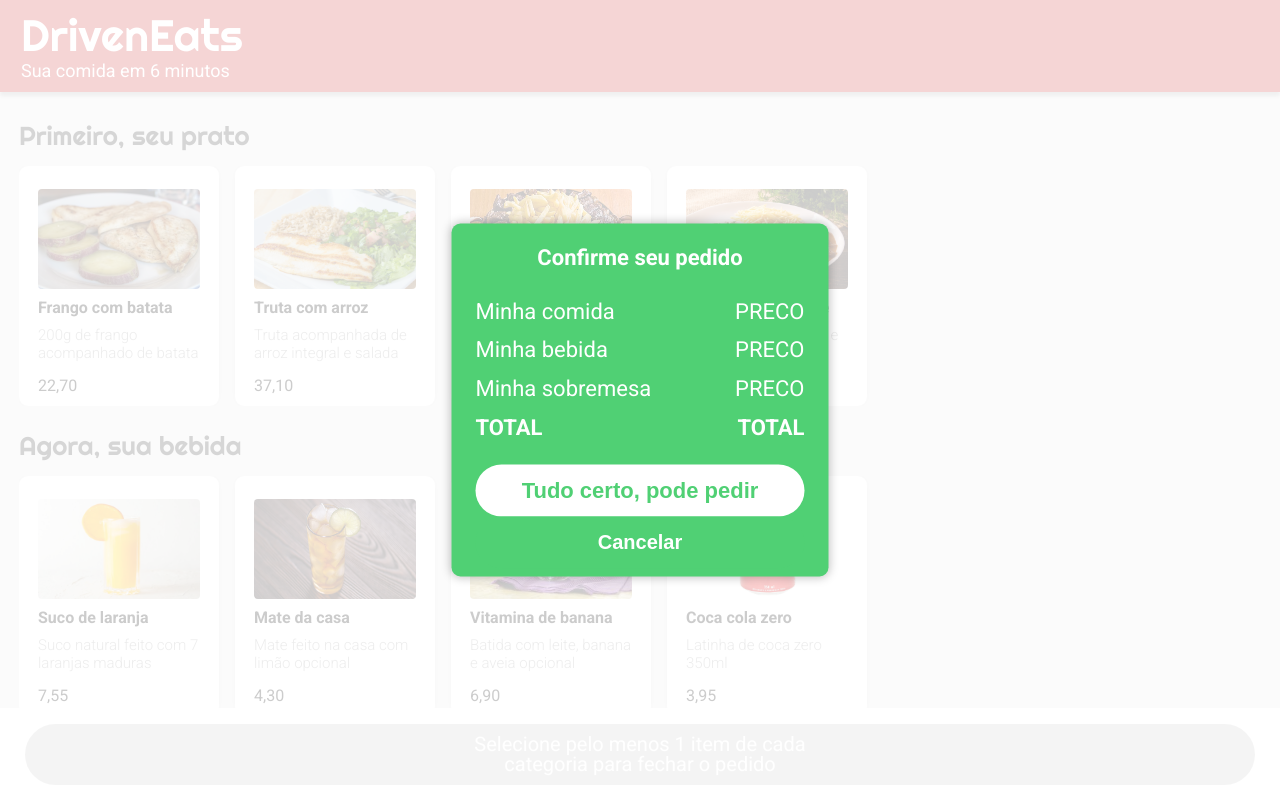
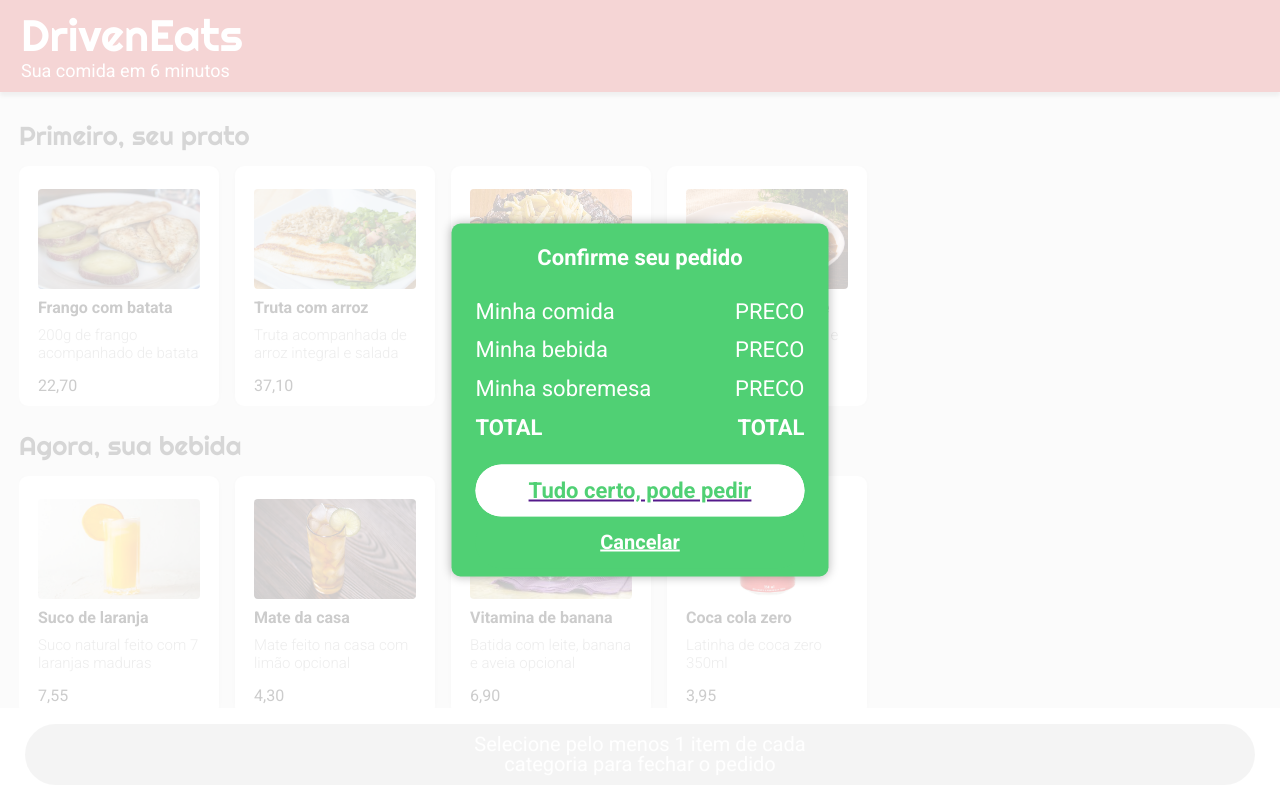
Before and after one commit to PMafra/driveneats_react, a React (Create React App) app: page /confirmation-page in a window 1280 px wide. Shown: the top 800 px of the page. Built offline with nearby package versions, Linux system fonts and the light colour scheme.

Commit message:
Confirm button link now disabled for default; when enabled and clicked - redirect user to /ConfirmationPage; Cancel Button link now working; obs.: ConfirmationPage still not displaying user choices

```diff
--- a/src/App.js
+++ b/src/App.js
@@ -2,7 +2,13 @@ import React from "react";
 import TopBar from "./Components/TopBar";
 import Container from "./Components/Container";
 import BottomBar from "./Components/BottomBar";
+import ConfirmationPage from "./Components/ConfirmationPage";
 import "./style.css";
+import {
+    BrowserRouter as Router,
+    Route,
+    Switch
+  } from "react-router-dom";
 
 
 export default function App ({markedCats}) {
@@ -18,6 +24,13 @@ export default function App ({markedCats}) {
             <TopBar />
             <Container childToParent={childToParent} markedCats={markedCats}/>
             <BottomBar changeColor={data} />
+            <Router>
+                <Switch>
+                    <Route exact path="/confirmation-page">
+                        <ConfirmationPage />
+                    </Route>
+                </Switch>
+            </Router>
         </>
     );
 }
--- a/src/Components/BottomBar.js
+++ b/src/Components/BottomBar.js
@@ -1,9 +1,6 @@
 import React from "react";
-import ConfirmationPage from "./ConfirmationPage";
 import {
     BrowserRouter as Router,
-    Switch,
-    Route,
     Link
   } from "react-router-dom";
 
@@ -19,16 +16,10 @@ export default function BottomBar ({changeColor}) {
     return (
         <div class="bottom-bar">
             <Router>
-                <Link to="/confirmation-page" class={`bottom-bar-button ${changeColor}`} onclick="confirm()">
+                <Link to="/confirmation-page" class={`bottom-bar-button ${changeColor} ${changeColor === "" ? "disabled-link" : ""}`} target="_blanck">
                     <p class="font-weight-400">{buttonMessage}</p>
                 </Link>
-                <Switch>
-                    <Route path="/confirmation-page">
-                        <ConfirmationPage />
-                    </Route>
-                </Switch>
             </Router>
         </div>
-
     );
 }
--- a/src/Components/ConfirmationPage.js
+++ b/src/Components/ConfirmationPage.js
@@ -1,8 +1,14 @@
+import React from "react";
+import {
+    BrowserRouter as Router,
+    Link
+  } from "react-router-dom";
+
 export default function ConfirmationPage () {
+
     return(
         <>
-            <div class="confirmation-box">
-
+            <div class={`confirmation-box appearbox`}>
                 <div class="confirm font-weight-700">
                     <p>Confirme seu pedido</p>
                 </div>
@@ -15,18 +21,18 @@ export default function ConfirmationPage () {
                 </div>
 
                 <div class="buttons">
-                    <button class="button-options alright">
-                        <a class="font-weight-700 link" href="" target="_blanck" onclick="message()">Tudo certo, pode pedir</a>
-                    </button>
-
-                    <button class="button-options cancel" onclick="canceling()">
-                        <p class="font-weight-700">Cancelar</p>
-                    </button>
+                    <Router>
+                        <Link class="button-options alright">
+                            <a class="font-weight-700 link" href="" target="_blanck" onclick="message()">Tudo certo, pode pedir</a>
+                        </Link>
+                        <Link to="" class="button-options cancel" target="_blanck">
+                            <p class="font-weight-700">Cancelar</p>
+                        </Link>
+                    </Router>
                 </div>
-
             </div>
 
-            <div class="transparent-background appearback"></div>
+            <div class={`transparent-background appearback`}></div>
         </>
     );
 }
--- a/src/style.css
+++ b/src/style.css
@@ -229,12 +229,12 @@ body {
     top: 50%;
     left: 50%;
     transform: translate(-50%, -50%);
-    /* visibility: hidden; */
+    visibility: hidden;
 }
 
-/* .appearbox {
+.appearbox {
     visibility: visible;
-} */
+}
 
 .transparent-background {
     position: fixed;
@@ -244,12 +244,12 @@ body {
     width: 100vw;
     height: 100vh;
     background-color: rgba(255, 255, 255, 0.8);
-    /* display: none; */
+    display: none;
 }
 
-/* .appearback {
+.appearback {
     display: initial;
-} */
+}
 
 .confirm {
     margin: 21px 0px 28px 0px;
@@ -308,3 +308,7 @@ body {
     color: #FFFFFF;
     background-color: #50D074;
 }
+
+.disabled-link {
+    pointer-events: none;
+}
```
